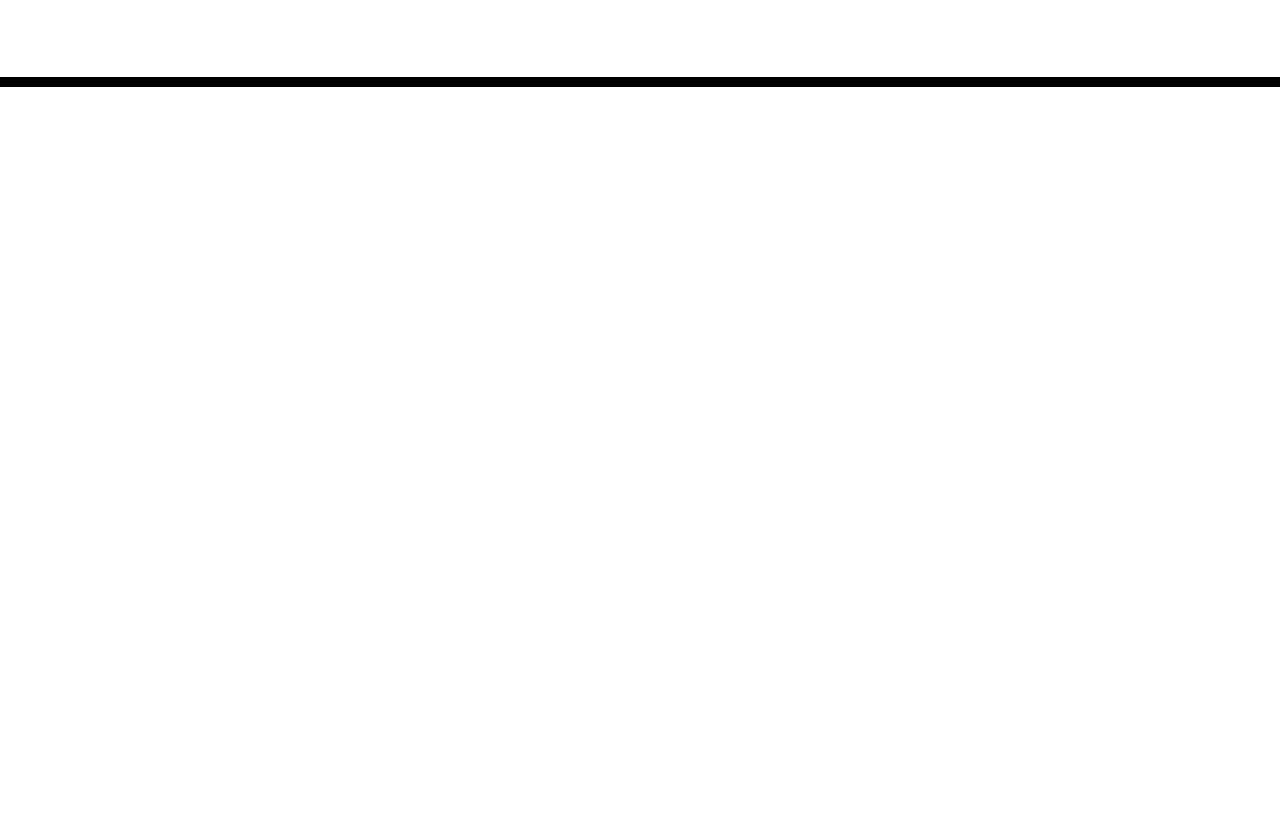
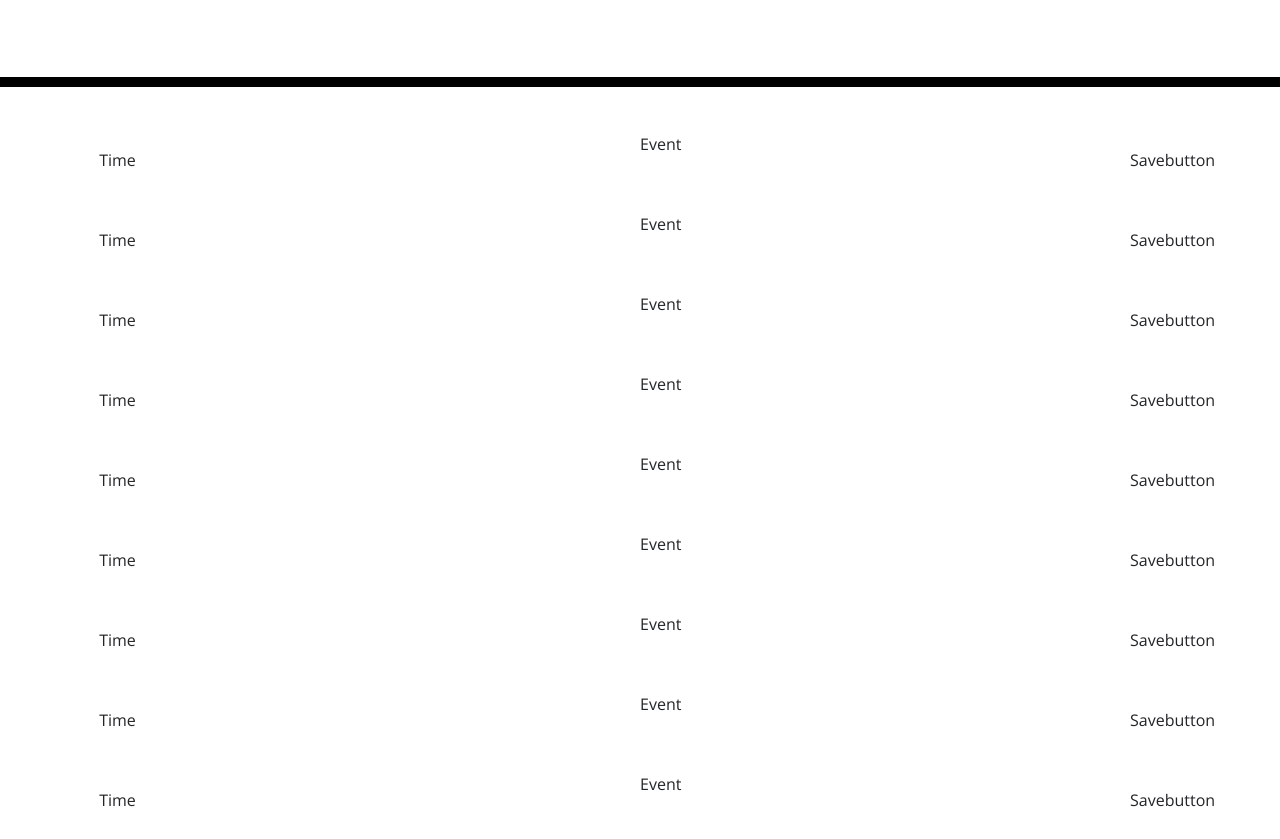
Before and after one commit to CodySaal/work-day-scheduler, a plain HTML site: page index.html in a window 1280 px wide. Shown: the part 181-1020 px from the top of the page. Before the commit the page ends 800 px from the top, so only its background shows below. Drawn offline with nearby package versions, Linux system fonts and the light colour scheme; files that its build step writes are made by us from their sources.

Commit message:
Idea for timeblock section

```diff
--- a/index.html
+++ b/index.html
@@ -28,8 +28,107 @@
       <p class="lead">A simple calendar app for scheduling your work day</p>
       <p id="currentDay" class="lead"></p>
     </header>
-    <div class="container">
+    <div class="container text-center">
       <!-- Timeblocks go here -->
+      <div class = "row">
+        <div class = "col-1">
+          Time
+        </div>
+        <div class = "col-10">
+          Event
+        </div>
+        <div class = "col-1">
+          Savebutton
+        </div>
+      </div>
+      <div class = "row">
+        <div class = "col-1">
+          Time
+        </div>
+        <div class = "col-10">
+          Event
+        </div>
+        <div class = "col-1">
+          Savebutton
+        </div>
+      </div>
+      <div class = "row">
+        <div class = "col-1">
+          Time
+        </div>
+        <div class = "col-10">
+          Event
+        </div>
+        <div class = "col-1">
+          Savebutton
+        </div>
+      </div>
+      <div class = "row">
+        <div class = "col-1">
+          Time
+        </div>
+        <div class = "col-10">
+          Event
+        </div>
+        <div class = "col-1">
+          Savebutton
+        </div>
+      </div>
+      <div class = "row">
+        <div class = "col-1">
+          Time
+        </div>
+        <div class = "col-10">
+          Event
+        </div>
+        <div class = "col-1">
+          Savebutton
+        </div>
+      </div>
+      <div class = "row">
+        <div class = "col-1">
+          Time
+        </div>
+        <div class = "col-10">
+          Event
+        </div>
+        <div class = "col-1">
+          Savebutton
+        </div>
+      </div>
+      <div class = "row">
+        <div class = "col-1">
+          Time
+        </div>
+        <div class = "col-10">
+          Event
+        </div>
+        <div class = "col-1">
+          Savebutton
+        </div>
+      </div>
+      <div class = "row">
+        <div class = "col-1">
+          Time
+        </div>
+        <div class = "col-10">
+          Event
+        </div>
+        <div class = "col-1">
+          Savebutton
+        </div>
+      </div>
+      <div class = "row">
+        <div class = "col-1">
+          Time
+        </div>
+        <div class = "col-10">
+          Event
+        </div>
+        <div class = "col-1">
+          Savebutton
+        </div>
+      </div>
     </div>
 
     <script src="https://cdnjs.cloudflare.com/ajax/libs/jquery/3.2.1/jquery.min.js"></script>
```
